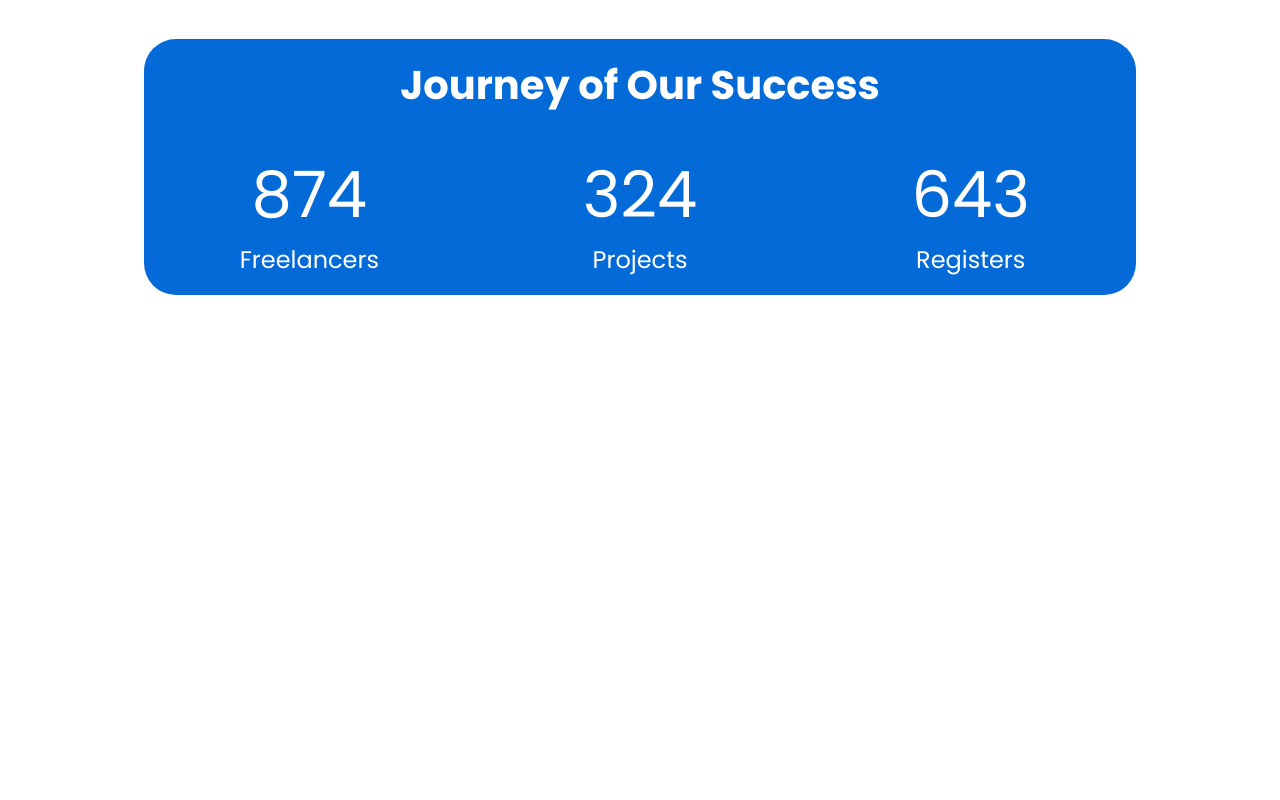
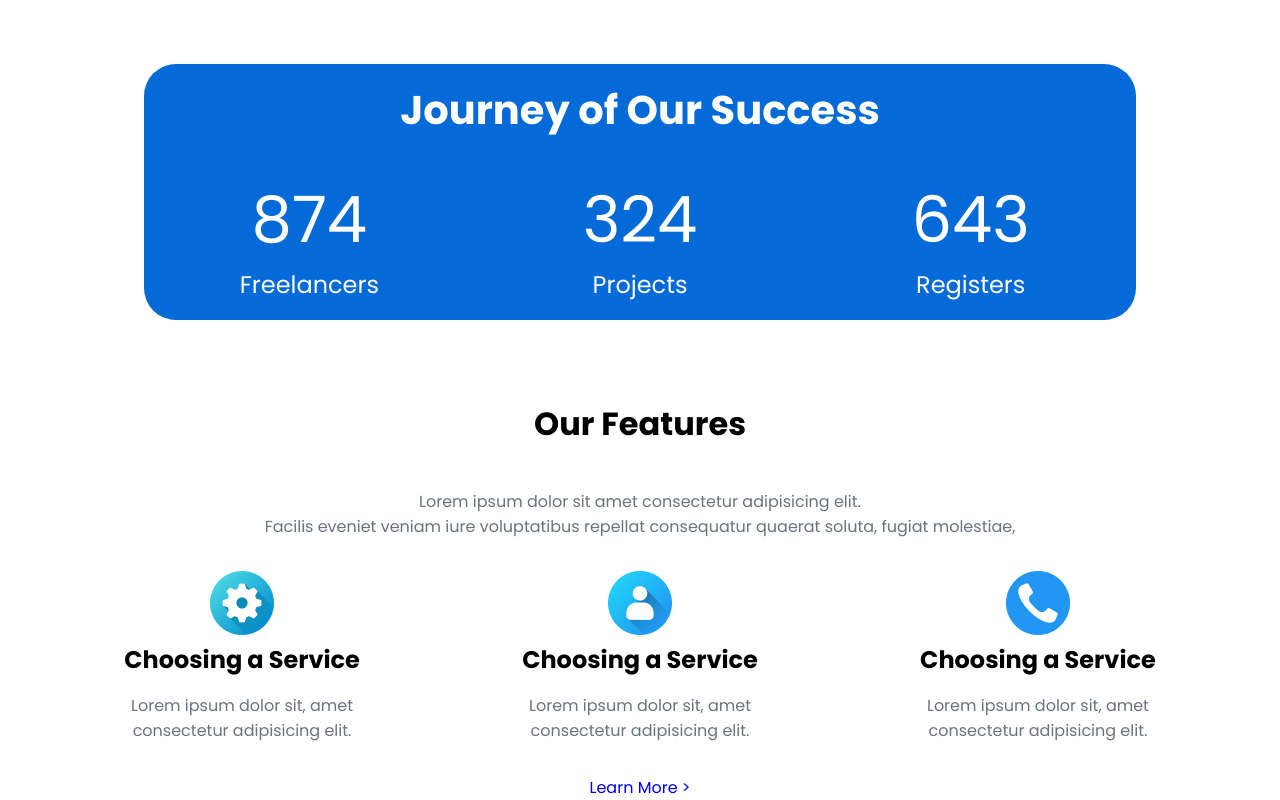
Before and after one commit to RavinduHarshana/Online-jobportal-frontend, a plain HTML site: page index.html in a window 1280 px wide. Shown: the part 1206-2006 px from the top of the page. Before the commit the page ends 1581 px from the top, so only its background shows below. Drawn offline with Linux system fonts and the light colour scheme.

Commit message:
Our Features Section

```diff
--- a/index.html
+++ b/index.html
@@ -58,18 +58,21 @@
         <div class="card">
             <img class="icons" src="./assets/customer.png" alt="">
             <h2>Grow Your Audiance</h2>
+            <br>
             <p>Lorem ipsum dolor sit, amet consectetur adipisicing elit. Asperiores eligendi natus iure reiciendis a
                 eaque assumenda.. </p>
         </div>
         <div class="card">
             <img class="icons" src="./assets/analyitics.png" alt="">
             <h2>Grow Your Audiance</h2>
+            <br>
             <p>Lorem ipsum dolor sit, amet consectetur adipisicing elit. Asperiores eligendi natus iure reiciendis a
                 eaque assumenda... </p>
         </div>
         <div class="card">
             <img class="icons" src="./assets/mortarboard.png" alt="">
             <h2>Grow Your Audiance</h2>
+            <br>
             <p>Lorem ipsum dolor sit, amet consectetur adipisicing elit. Asperiores eligendi natus iure reiciendis a
                 eaque... </p>
         </div>
@@ -100,6 +103,38 @@
     </div>
 
 
+    <div class="ourfeautures">
+        <h1 class="feature">Our Features</h1>
+        <br>
+        <p class="fdesc">
+            Lorem ipsum dolor sit amet consectetur adipisicing elit.
+            <br>Facilis eveniet veniam iure voluptatibus repellat
+            consequatur quaerat soluta, fugiat molestiae,
+        </p>
+
+        <div class="featuresCard">
+            <div class="fcard">
+                <img src="./assets/Icons/setting.png" alt="">
+                <h2>Choosing a Service</h2>
+                <p>Lorem ipsum dolor sit, amet  <br>consectetur adipisicing elit.</p>
+            </div>
+            <div class="fcard">
+                <img src="./assets/Icons/user.png" alt="">
+                <h2>Choosing a Service</h2>
+                <p>Lorem ipsum dolor sit, amet  <br>consectetur adipisicing elit.</p>
+            </div>
+            <div class="fcard">
+                <img src="./assets/Icons/call.png" alt="">
+                <h2>Choosing a Service</h2>
+                <p>Lorem ipsum dolor sit, amet  <br>consectetur adipisicing elit.</p>
+            </div>
+
+        </div>
+        <a href="#">Learn More > </a>
+    </div>
+
+
+
 
 
 
--- a/style.css
+++ b/style.css
@@ -5,7 +5,7 @@
     padding: 0;
     margin: 0;
     box-sizing: border-box;
-    font-family:"Poppins";
+    font-family: "Poppins";
 }
 
 :root {
@@ -35,7 +35,7 @@ body {
 
 }
 
-a{
+a {
     text-decoration: none;
 
 }
@@ -69,7 +69,7 @@ a{
 
 }
 
-.herodescription{
+.herodescription {
     color: var(--text-light);
 }
 
@@ -85,16 +85,16 @@ a{
     /* transition: 5s; */
 }
 
-.herobtn:hover{
+.herobtn:hover {
     border: #046ad8 solid 3px;
 }
 
-.icons{
+.icons {
     width: 150px;
 
 }
 
-.cards{
+.cards {
     width: 100%;
     align-items: center;
     justify-content: center;
@@ -104,7 +104,7 @@ a{
     gap: 5em;
 }
 
-.card{
+.card {
     color: var(--text-light);
     display: flex;
     flex-direction: column;
@@ -118,7 +118,7 @@ a{
 }
 
 
-.journybox{
+.journybox {
     background-color: var(--primary-color);
     border-radius: 2em;
     height: 16em;
@@ -128,18 +128,19 @@ a{
     padding: 1em;
 
 }
-.journeytxt{
+
+.journeytxt {
     font-size: 2.5em;
 }
 
-.counters{
+.counters {
     margin-top: 2em;
     display: flex;
     gap: 2em;
     justify-content: center;
 }
 
-.Count{
+.Count {
     text-align: center;
     width: 20em;
     border-radius: 2em;
@@ -147,9 +148,35 @@ a{
     /* background-color: rgba(240, 248, 255, 0.201); */
 }
 
-.ctxt{
+.ctxt {
     font-size: 4em;
 }
-.txt{
+
+.txt {
     font-size: 1.5em;
 }
+
+.ourfeautures {
+    text-align: center;
+    display: flex;
+    flex-direction: column;
+    /* justify-content: center; */
+    align-items: center;
+
+}
+
+.ourfeautures p {
+    color: var(--text-light);
+    margin: 1em;
+}
+
+.featuresCard{
+    margin: 1em;
+    display: flex;
+    gap: 9em;
+}
+
+.fcard img {
+    width: 4em;
+    height: 4em;
+}
```
Also changed, not shown: assets/Icons/call.png (added), assets/Icons/setting.png (added), assets/Icons/user.png (added).
